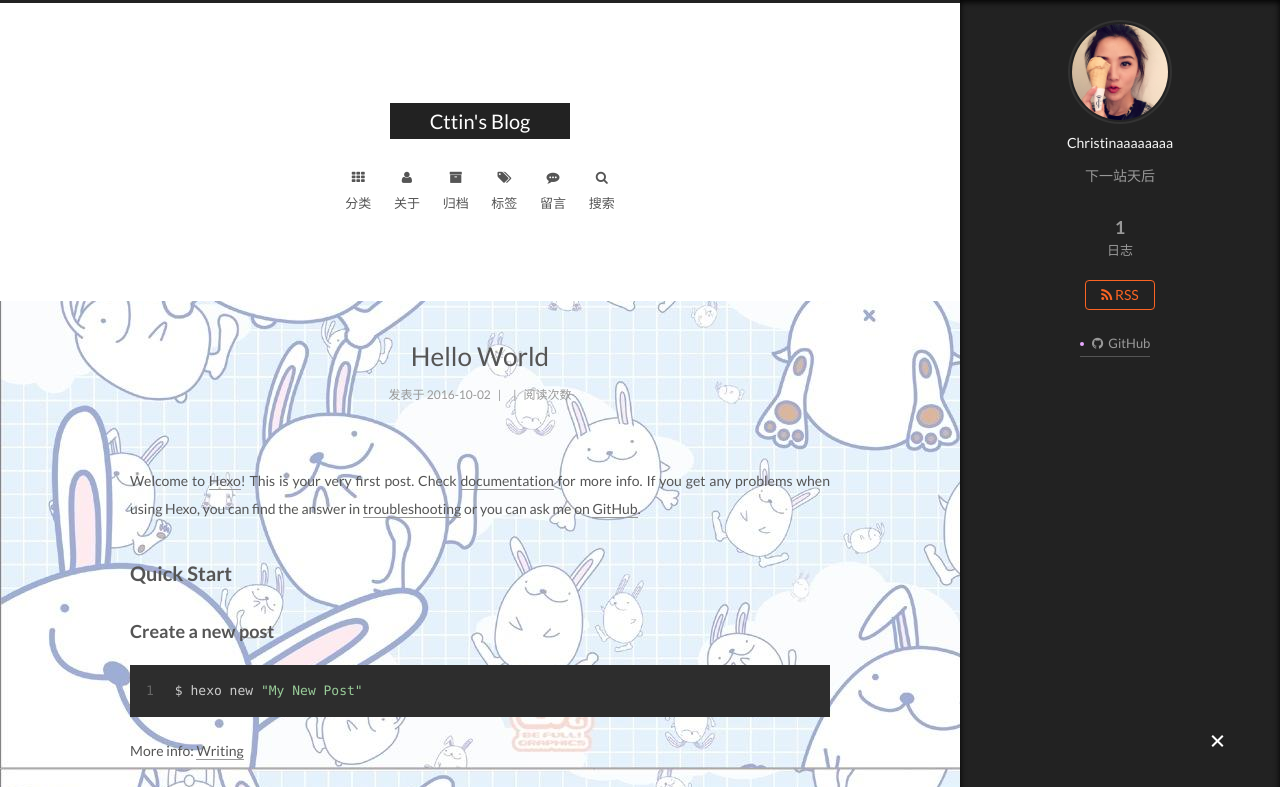
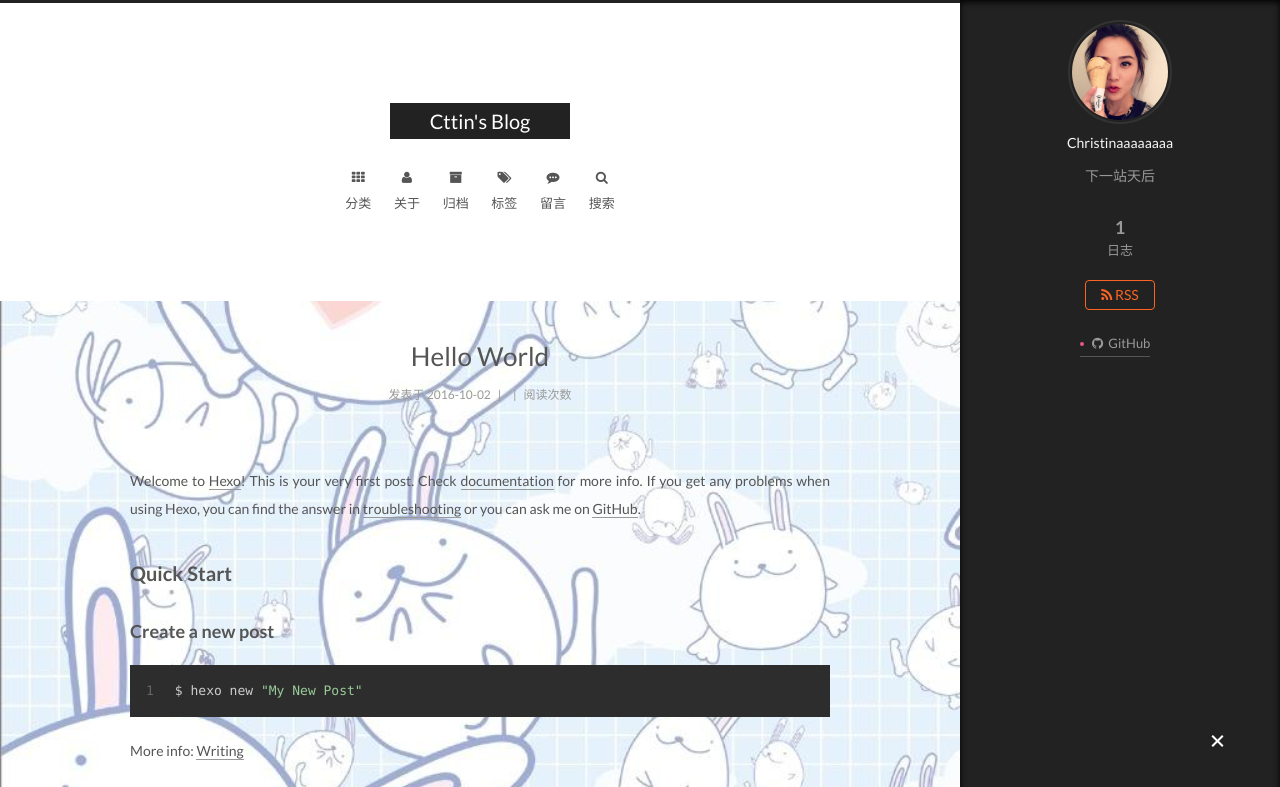
Before and after one commit to cttin/cttin.github.io, a plain HTML site: page index.html in a window 1280 px wide. Both pictures are taken after a click on the element 1217 px from the left and 742 px from the top of the page. Shown: the top 787 px of the page. Drawn offline with Linux system fonts and the light colour scheme; a script that the page names is missing.

Commit message:
Site updated: 2016-10-06 18:53:51

```diff
--- a/css/main.css
+++ b/css/main.css
@@ -1566,7 +1566,7 @@ pre .javascript .function {
   width: 4px;
   height: 4px;
   border-radius: 50%;
-  background: #e8a7ff;
+  background: #e55788;
 }
 .links-of-blogroll {
   font-size: 13px;
@@ -2130,6 +2130,14 @@ a.search-result {
 }
 body {
   background: url("/images/backGround.jpg");
+/* 背景图垂直、水平均居中 */
+  background-position: center center;
+/* 背景图不平铺 */
+  background-repeat: no-repeat;
+/* 当内容高度大于图片高度时，背景图像的位置相对于viewport固定 */
+  background-attachment: fixed;
+/* 让背景图基于容器大小伸缩 */
+  background-size: cover;
 }
 @media (max-width: 767px) {
   .header-inner,
```
Also changed, not shown: about/index.html (+0 -2 lines), guestbook/index.html (+2 -0 lines).
